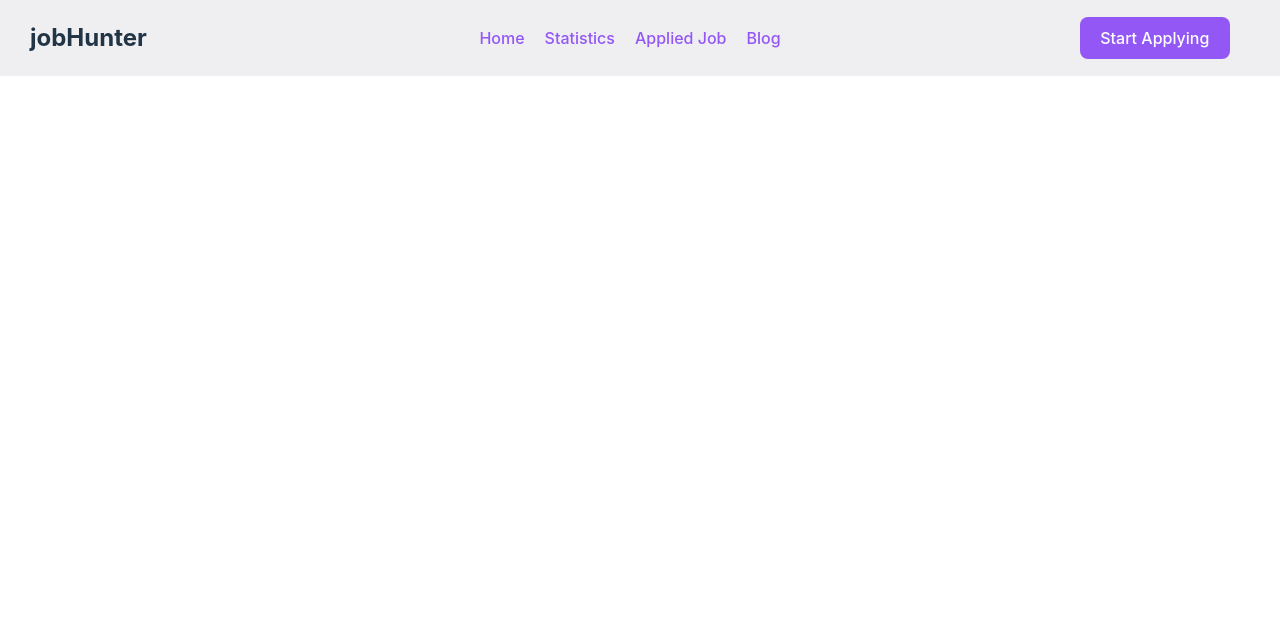
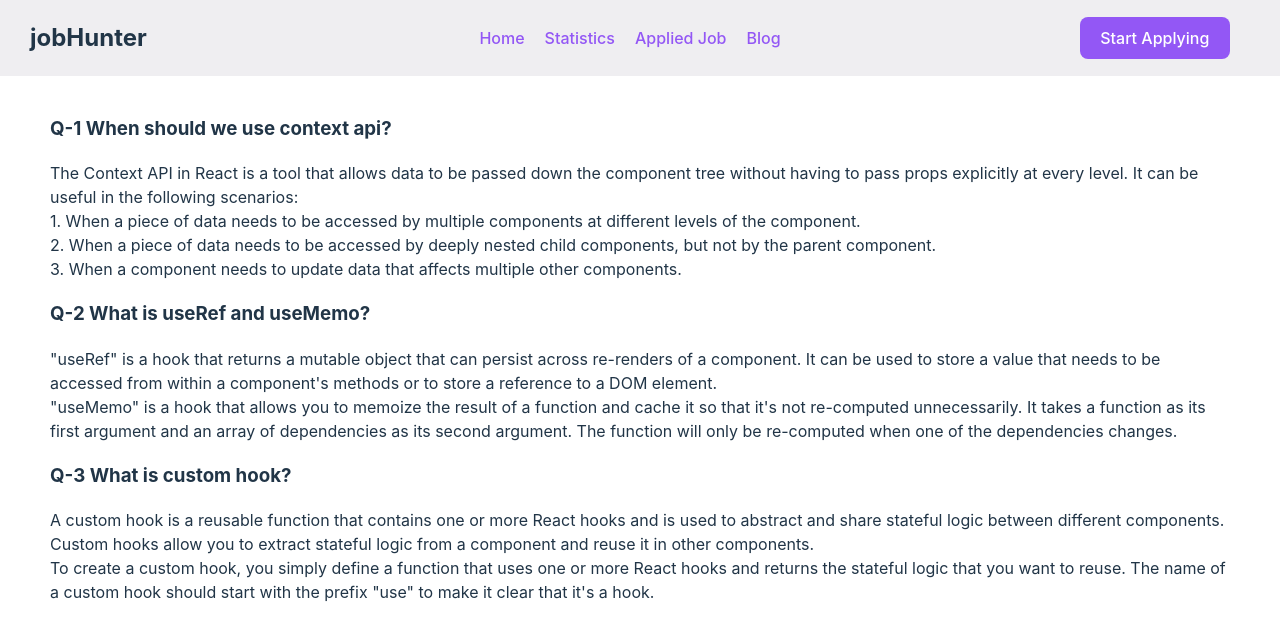
Before and after one commit to Mubasshirah/assignment-9-job-hunter, a React (Vite) app: page /blog in a window 1280 px wide. Shown: the top 638 px of the page. Built offline with nearby package versions, Linux system fonts and the light colour scheme.

Commit message:
blog route done

```diff
--- a/src/Components/Blog/Blog.css
+++ b/src/Components/Blog/Blog.css
@@ -0,0 +1,3 @@
+.blog{
+    padding: 20px 50px;
+}
--- a/src/Components/Blog/Blog.jsx
+++ b/src/Components/Blog/Blog.jsx
@@ -2,7 +2,20 @@ import React from 'react';
 import './Blog.css'
 const Blog = () => {
     return (
-        <div>
+        <div className='blog'>
+            <h3> <strong>Q-1 </strong> When should we use context api?</h3>
+            <p>The Context API in React is a tool that allows data to be passed down the component tree without having to pass props explicitly at every level. It can be useful in the following scenarios:
+                <br />
+                1. When a piece of data needs to be accessed by multiple components at different levels of the component. <br />
+                2. When a piece of data needs to be accessed by deeply nested child components, but not by the parent component. <br />
+                3. When a component needs to update data that affects multiple other components.</p>
+            <h3> <strong>Q-2 </strong>What is useRef and useMemo?</h3>
+            <p>"useRef" is a hook that returns a mutable object that can persist across re-renders of a component. It can be used to store a value that needs to be accessed from within a component's methods or to store a reference to a DOM element. <br />
+                "useMemo" is a hook that allows you to memoize the result of a function and cache it so that it's not re-computed unnecessarily. It takes a function as its first argument and an array of dependencies as its second argument. The function will only be re-computed when one of the dependencies changes.</p>
+            <h3><strong>Q-3 </strong>What is custom hook?</h3>
+            <p>A custom hook is a reusable function that contains one or more React hooks and is used to abstract and share stateful logic between different components. Custom hooks allow you to extract stateful logic from a component and reuse it in other components. <br />
+
+                To create a custom hook, you simply define a function that uses one or more React hooks and returns the stateful logic that you want to reuse. The name of a custom hook should start with the prefix "use" to make it clear that it's a hook.</p>
 
         </div>
     );
--- a/src/Components/FeaturedJobDetails/FeaturedJobDetails.jsx
+++ b/src/Components/FeaturedJobDetails/FeaturedJobDetails.jsx
@@ -2,11 +2,11 @@
 import './FeaturedJobDetails.css'
 import { useLoaderData } from 'react-router-dom';
 const FeaturedJobDetails = () => {
-    const data=useLoaderData();
+
 
     return (
         <div>
-         <h1>this is featured job details:{data.name}</h1>
+         <h1>this is featured job details:</h1>
         </div>
     );
 };
--- a/src/Components/SingleFeaturedJob/SingleFeaturedJob.jsx
+++ b/src/Components/SingleFeaturedJob/SingleFeaturedJob.jsx
@@ -1,6 +1,7 @@
 import React from 'react';
 import './SingleFeaturedJob.css';
 import { Link } from 'react-router-dom';
+import FeaturedJobDetails from '../FeaturedJobDetails/FeaturedJobDetails';
 const SingleFeaturedJob = ({job}) => {
     const {id,jobTitle,jobType,location,name, picture,salaryRange, time}=job;
     return (
@@ -10,7 +11,7 @@ const SingleFeaturedJob = ({job}) => {
             <p>{name}</p>
             <button className='type'>{jobType}</button> <button className='time'>{time}</button>
             <p><span>{location}</span> <span className='span'>{salaryRange}</span></p>
-            <Link to={`/${id}`}><button className='details'>View Details</button></Link>
+            <Link to={`/${id}`}><button job={job} key={job.id} className='details'>View Details</button></Link>
 
         </div>
     );
```
